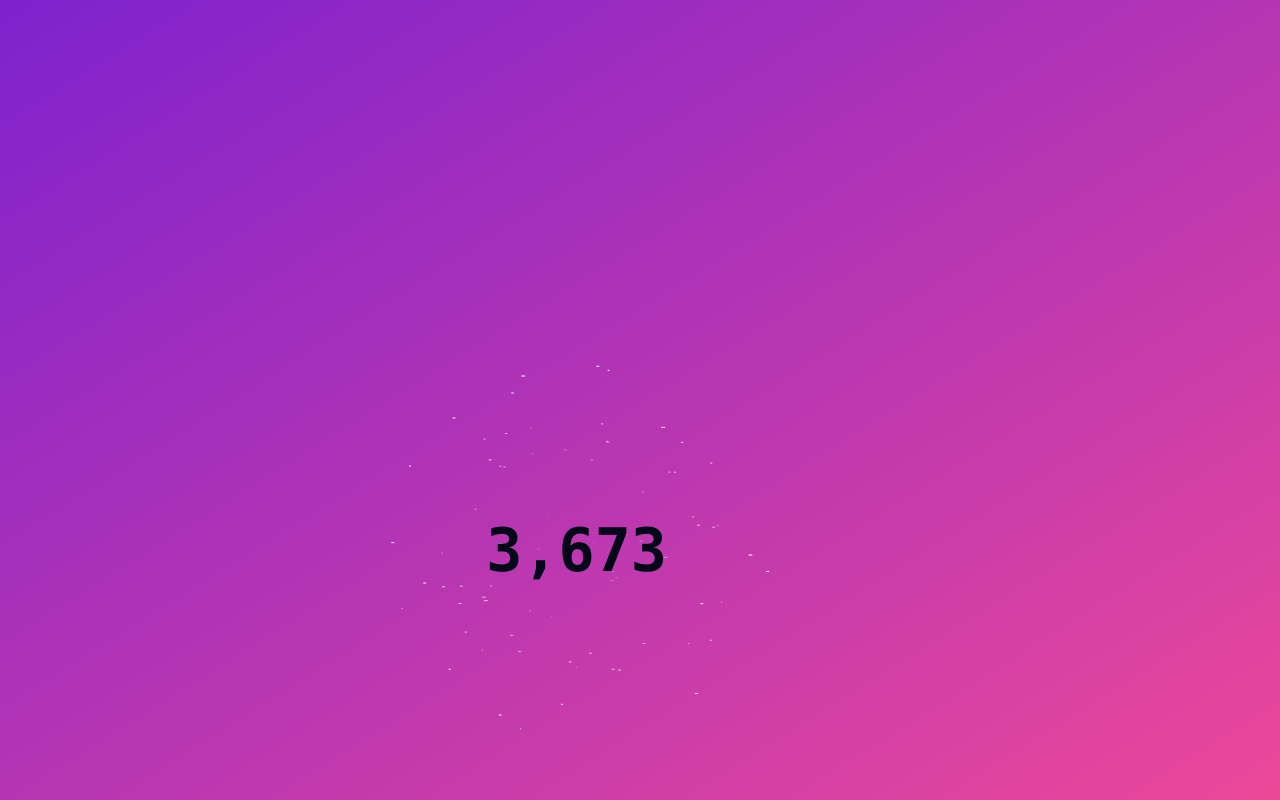
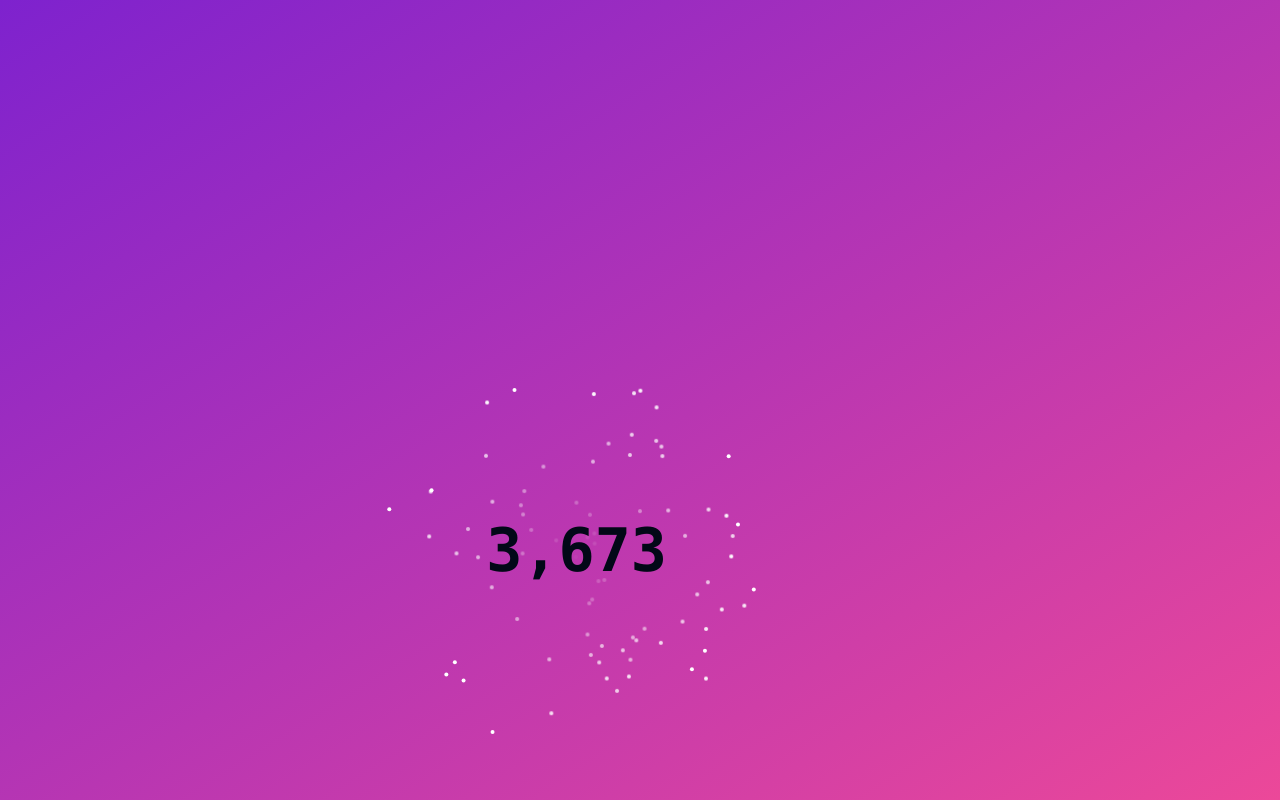
Before and after one commit to Schroedi/flafari, a Next.js app: page /win in a window 1280 px wide. Built offline with nearby package versions, Linux system fonts and the light colour scheme.

Commit message:
feat: larger star particles

```diff
--- a/src/components/Score.tsx
+++ b/src/components/Score.tsx
@@ -18,8 +18,8 @@ const StarParticle = ({
 		<motion.div
 			className="absolute bg-white rounded-full"
 			style={{
-				width: `${Math.random() * 3 + 1}px`,
-				height: "1px",
+				width: "4px",
+				height: "4px",
 				left: "50%",
 				top: "50%",
 				x: initialX,
```
